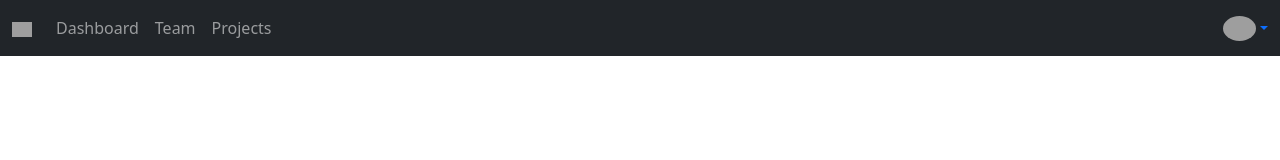
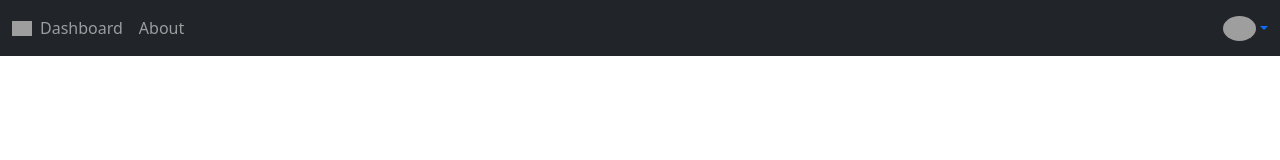
Before and after one commit to Dewnan/React-MongoDB-Learn, a React (Create React App) app: page / in a window 1280 px wide. Shown: the top 160 px of the page. Built offline with nearby package versions, Linux system fonts and the light colour scheme; grey boxes are pictures that could not be loaded.

Commit message:
updated nav bar

```diff
--- a/src/components/Head.js
+++ b/src/components/Head.js
@@ -7,20 +7,13 @@ const Head = () =>
         <nav class="navbar navbar-expand-lg navbar-dark bg-dark">
             <div class="container-fluid">
                 <div class="collapse navbar-collapse" id="navbarSupportedContent">
-                    <a class="navbar-brand mt-2 mt-lg-0" href="#">
-                        <img src="https://mdbcdn.b-cdn.net/img/logo/mdb-transaprent-noshadows.webp"height="15"alt="MDB Logo"loading="lazy" />
-                    </a>
-
-
+                        <img src="https://mdbcdn.b-cdn.net/img/logo/mdb-transaprent-noshadows.webp"height="15"alt="Logo"loading="lazy" />
                     <ul class="navbar-nav me-auto mb-2 mb-lg-0">
                         <li class="nav-item">
                             <a class="nav-link" href="#">Dashboard</a>
                         </li>
                         <li class="nav-item">
-                            <a class="nav-link" href="#">Team</a>
-                        </li>
-                        <li class="nav-item">
-                            <a class="nav-link" href="#">Projects</a>
+                            <a class="nav-link" href="#">About</a>
                         </li>
                     </ul>
                 </div>
```
Also changed, not shown: public/avatar.png (added), public/logo.png (added).
